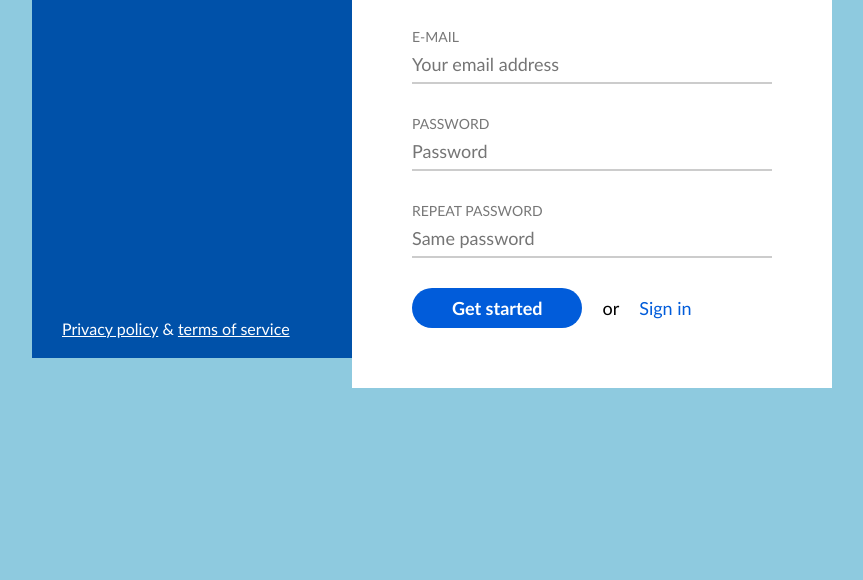
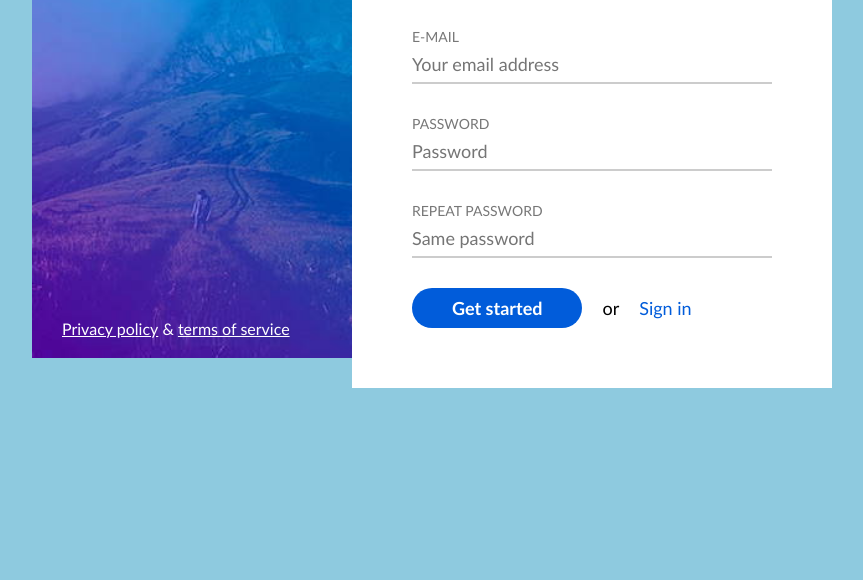
Before and after one commit to baekarolina/3-auth, a plain HTML site: page index.html in a window 1280 px wide. Shown: the part 220-800 px from the top of the page, without its empty margins (208-1071 px from the left). Drawn offline with Linux system fonts and the light colour scheme.

Commit message:
Background image

```diff
--- a/css/main.css
+++ b/css/main.css
@@ -22,6 +22,10 @@ body {
   width: 40%;
   padding: 40px;
   background-color: #0051a9;
+  background-image: url(../img/hill.jpg);
+  background-repeat: no-repeat;
+  background-size: cover;
+  background-position: center;
   position: absolute;
   top: 30px;
   left: 0;
```
Also changed, not shown: img/hill.jpg (added).
